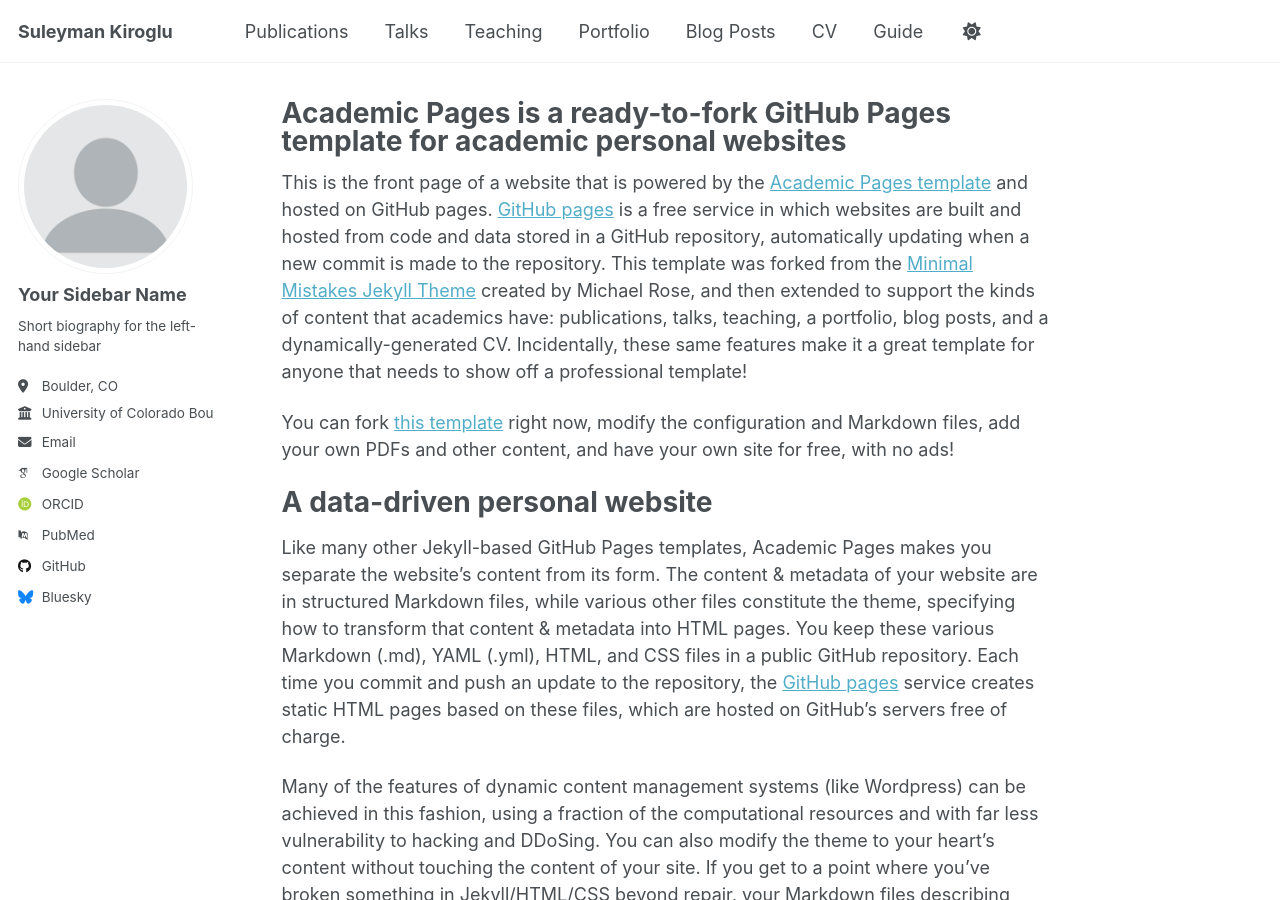
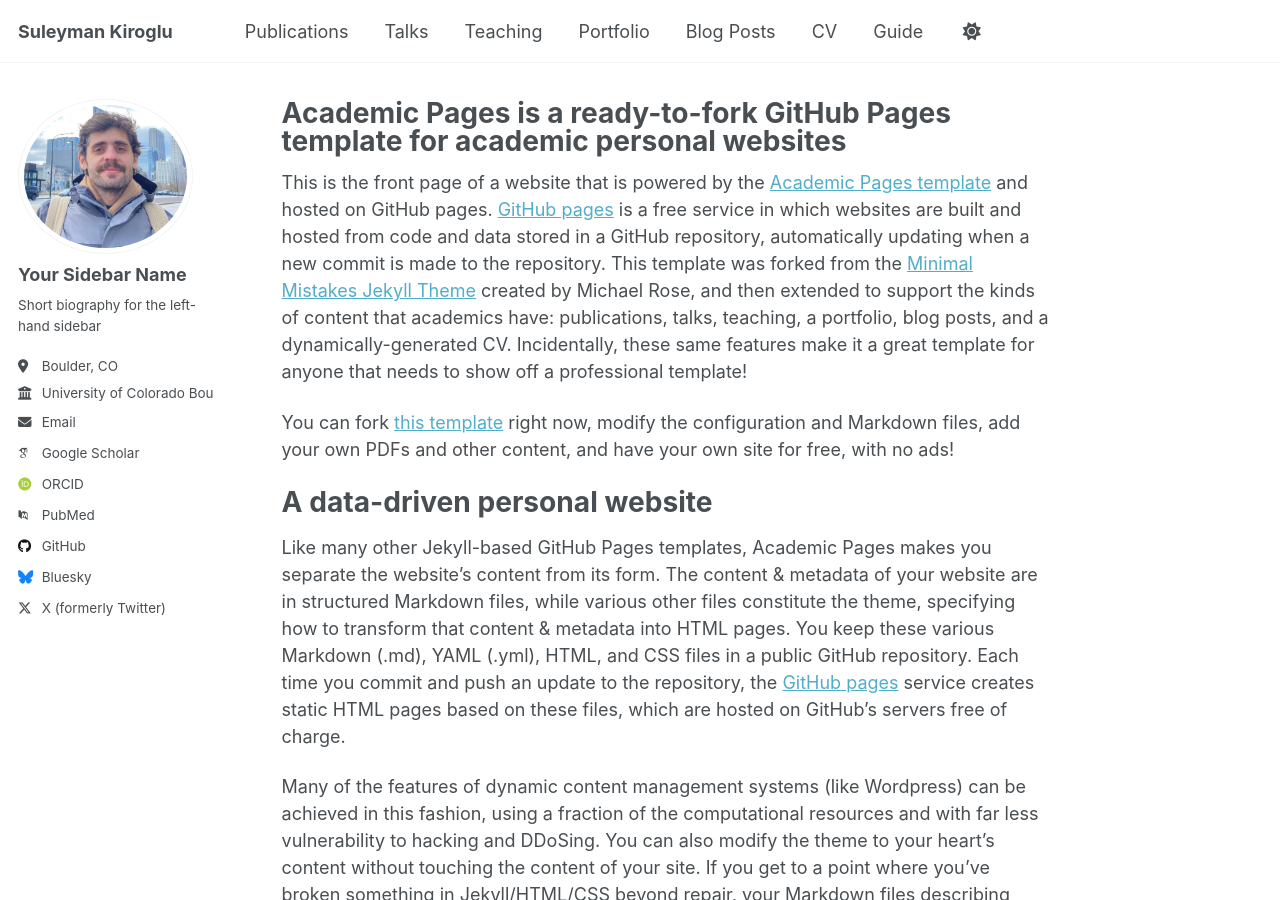
Before and after one commit to suleymankiroglu/suleymankiroglu.github.io, a Jekyll site: the page built from _pages/about.md, in a window 1280 px wide and 900 px high. Built offline with Jekyll 4.4.1, drawn with Linux system fonts in a browser that asks for light colours; some web fonts are replaced; a script that is not in the unit is left out.

Commit message:
_config.yml

```diff
--- a/_config.yml
+++ b/_config.yml
@@ -23,7 +23,7 @@ repository               : "academicpages/academicpages.github.io"
 #               Additional customization can be done by editing /_includes/author-profile.html
 author:
   # Biographic information
-  avatar           : "profile.png"
+  avatar           : "introsocphoto.jpeg"
   name             : "Your Sidebar Name"
   pronouns         : # example: "she/her"
   bio              : "Short biography for the left-hand sidebar"
@@ -71,7 +71,7 @@ author:
   steam            : # Username
   telegram         : # URL
   tumblr           : # Username
-  twitter          : # Username for X / Twitter
+  twitter          : suleymankiroglu
   vine             : # Username
   weibo            : # Username
   wikipedia        : # Username
```
